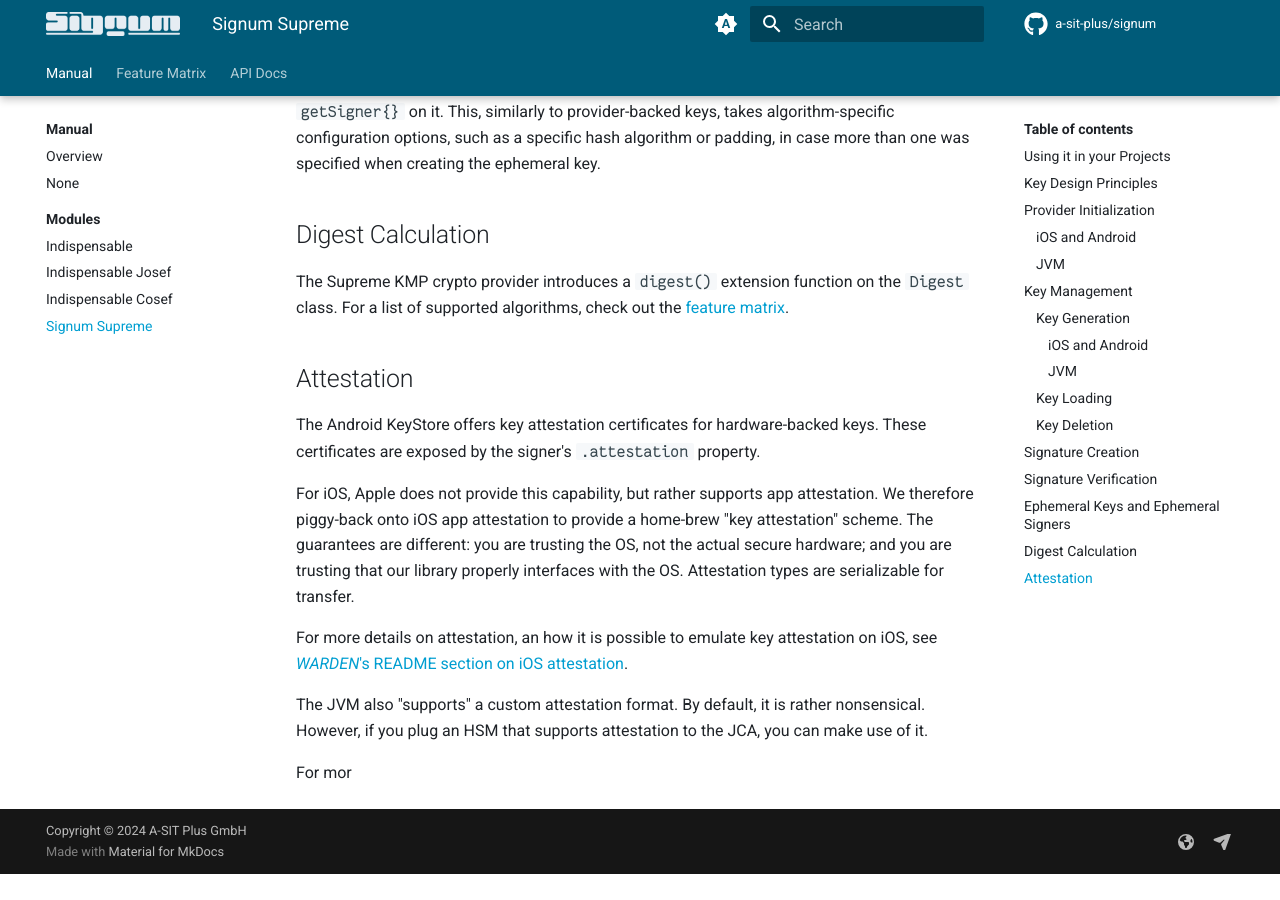
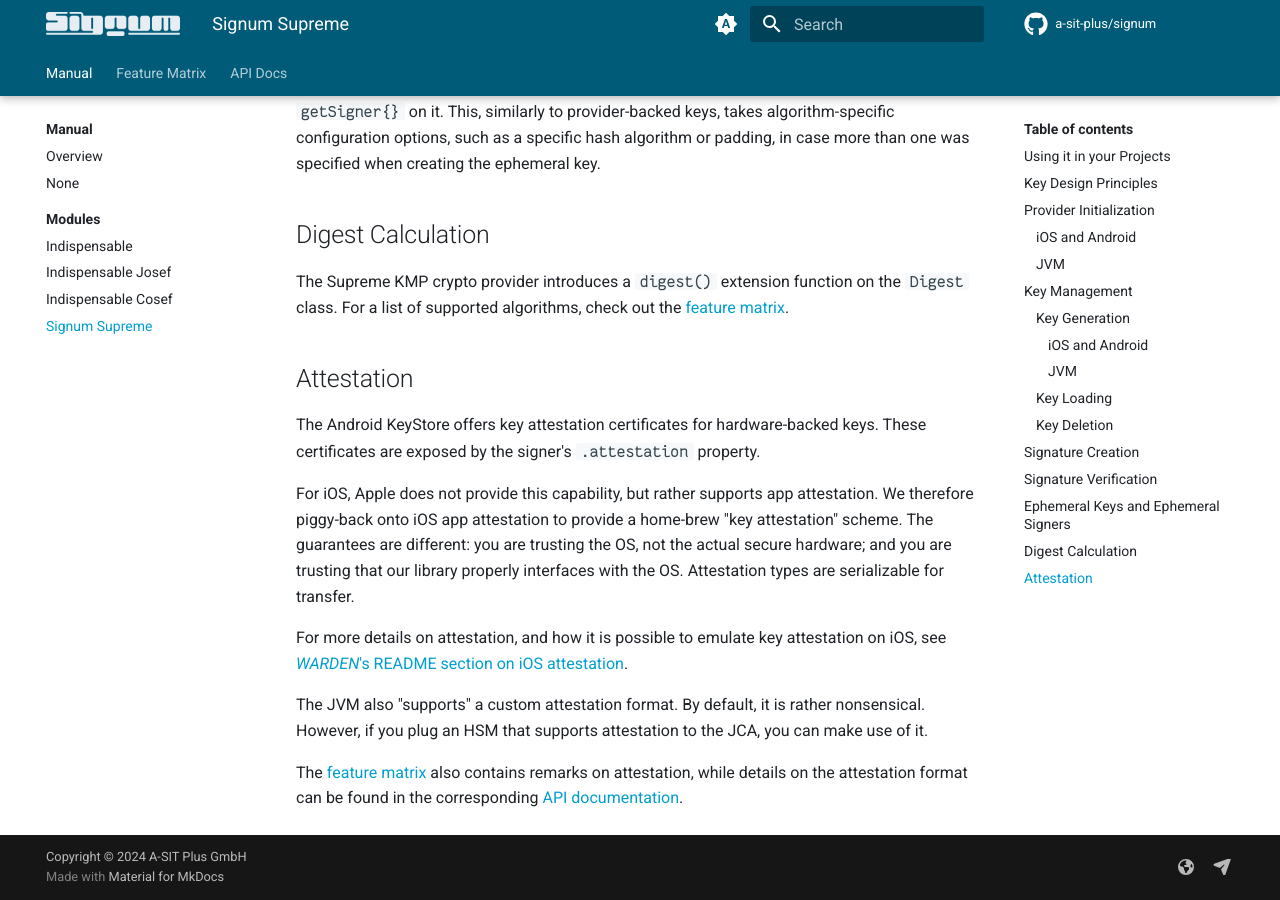
Before and after one commit to a-sit-plus/signum, an MkDocs documentation site: the page built from docs/docs/supreme.md, in a window 1280 px wide and 900 px high, scrolled down 5986 px. Built offline with MkDocs 1.6.1 and Material for MkDocs 9.7.7, drawn with Linux system fonts in a browser that asks for light colours; comment, search, counter and statistics services are not loaded; before the commit the page ends 6860 px from its top, so only the background shows below that.

Commit message:
reference attestation format in supreme docs

```diff
--- a/docs/docs/supreme.md
+++ b/docs/docs/supreme.md
@@ -280,9 +280,10 @@
 and you are trusting that our library properly interfaces with the OS.
 Attestation types are serializable for transfer.
 
-For more details on attestation, an how it is possible to emulate key attestation on iOS, see [_WARDEN_'s README section on iOS attestation](https://github.com/a-sit-plus/warden?tab=readme-ov-file#ios).
+For more details on attestation, and how it is possible to emulate key attestation on iOS, see [_WARDEN_'s README section on iOS attestation](https://github.com/a-sit-plus/warden?tab=readme-ov-file#ios).
 
 The JVM also "supports" a custom attestation format. By default, it is rather nonsensical.
 However, if you plug an HSM that supports attestation to the JCA, you can make use of it.
 
-For mor
+The [feature matrix](features.md) also contains remarks on attestation, while
+details on the attestation format can be found in the corresponding [API documentation](dokka/supreme/at.asitplus.signum.supreme.os/-attestation/index.html).
```
